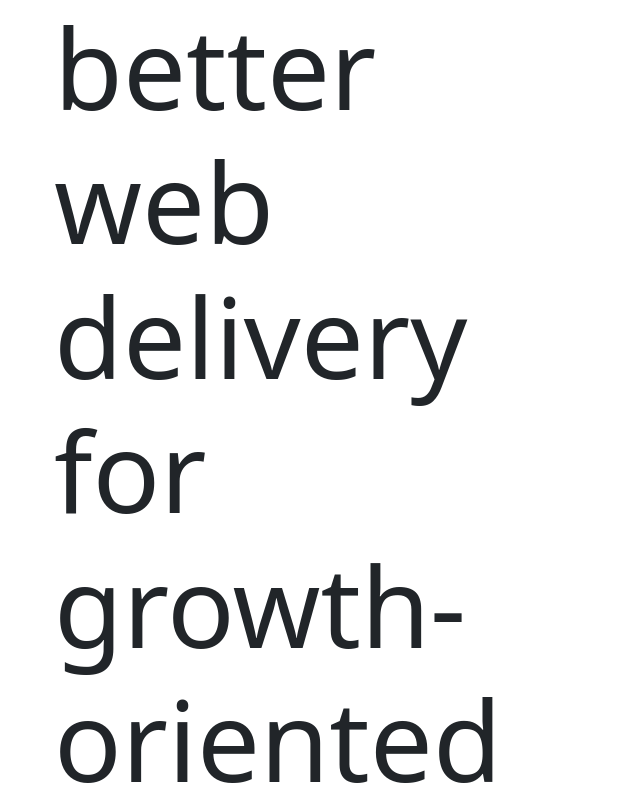
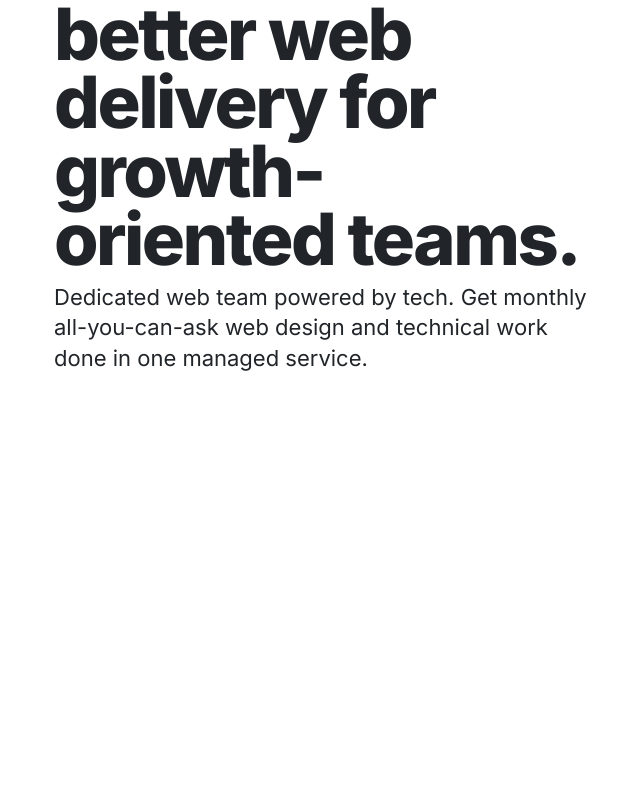
Before and after one commit to supifromauki/firstwebsite, a plain HTML site: page components/atoms/gopal_atoms.html in a window 1280 px wide. Shown: the top 800 px of the page, without its empty margins (28-668 px from the left). Drawn offline with nearby package versions, Linux system fonts and the light colour scheme.

Commit message:
section1 desktop

```diff
--- a/sass/_gopal.sass
+++ b/sass/_gopal.sass
@@ -1,17 +1,16 @@
-$md: 768px
-$lg: 1200px
+$medium: 768px
+$large: 1200px
 
-.body
+body
     font-family: "Inter"
 
 
 
-.smth
 
-    @media screen and (min-width: $md)
+    @media screen and (min-width:$medium)
 
 
-    @media screen and (min-width: $lg)
+    @media screen and (min-width:$large)
         .ts-atom-h1
             font-size: 72px
             line-height: 68.4px
```
Also changed, not shown: sass/styles.css, 1 other file.
